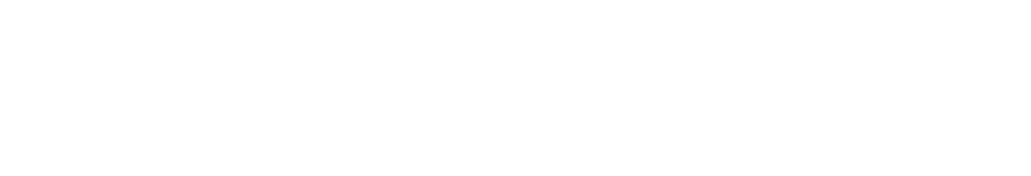
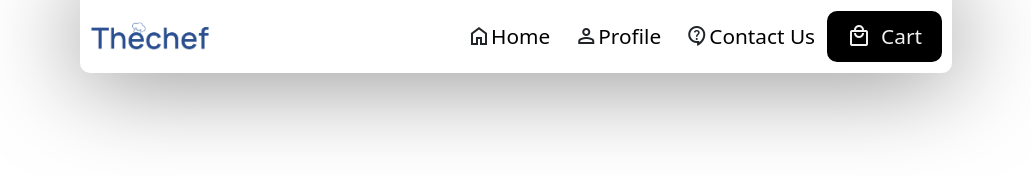
Before and after one commit to ImSonu2030/ESD-Lab, a plain HTML site: page FrontEnd Assignment/index.html in a window 1280 px wide. Shown: the top 176 px of the page, without its empty margins (124-1155 px from the left). Drawn offline with nearby package versions, Linux system fonts and the light colour scheme.

Commit message:
top-header Implemantation Done

```diff
--- a/FrontEnd Assignment/index.html
+++ b/FrontEnd Assignment/index.html
@@ -1,3 +1,57 @@
-<!DOCTYPE html>
+<!doctype html>
+<html lang="en">
+
+<head>
+    <meta charset="utf-8">
+    <meta name="viewport" content="width=device-width, initial-scale=1, shrink-to-fit=no">
+    <link href="https://cdn.jsdelivr.net/npm/bootstrap@5.3.3/dist/css/bootstrap.min.css"
+    rel="stylesheet" integrity="sha384-QWTKZyjpPEjISv5WaRU9OFeRpok6YctnYmDr5pNlyT2bRjXh0JMhjY6hW+ALEwIH"
+    crossorigin="anonymous">
+    <link href="https://fonts.googleapis.com/css2?family=Material+Symbols+Outlined" rel="stylesheet" />
+
+    <link href="style.css" rel="stylesheet">
+    <title>TheChef</title>
+</head>
+
+<body>
+  <div class="container">
+    <div class="top-header">
+      <div class="brandName">
+        <a href="index.html"><img src="/images/brandlogo.png" alt="TheChef"></a>
+      </div>
+      <nav id="navbar">
+        <ul class="navbar-list" type="none">
+          <li class="link-item">
+            <span class="material-symbols-outlined">home</span>
+            <a href="#">Home</a>
+          </li>
+          <li class="link-item">
+            <span class="material-symbols-outlined">person</span>
+            <a href="#">Profile</a>
+          </li>
+          <li class="link-item">
+            <span class="material-symbols-outlined">contact_support</span>
+            <a href="#">Contact Us</a>
+          </li>
+          <li class="link-item cart">
+            <span class="material-symbols-outlined">local_mall</span>
+            <a href="">Cart</a>
+          </li>
+        </ul>
+      </nav>
+    </div>
+  </div>
+  <div class="container" style="height: 2000px;"></div>
+
+</body>
 
 </html>
+<!--
+https://www.w3schools.com/bootstrap/bootstrap_ref_comp_navs.asp
+
+https://youtu.be/-qfEOE4vtxE?si=M5yhpPn6giuYf_xd
+
+https://www.youtube.com/watch?v=0pUFsItoDLo
+
+http://github.com/Imsonu2030
+-->
--- /dev/null
+++ b/FrontEnd Assignment/style.css
@@ -0,0 +1,66 @@
+* {
+    font-family: system-ui, -apple-system, BlinkMacSystemFont, 'Segoe UI', Roboto, Oxygen, Ubuntu, Cantarell, 'Open Sans', 'Helvetica Neue', sans-serif;
+    padding: 0;
+    margin: 0;
+    box-sizing: border-box;
+}
+a {text-decoration: none;color: black;}
+ul {
+    list-style-type: none;
+    padding: 0;
+    margin: 0;
+}
+body {
+    padding: 0px 15%;
+    font-size: 1.3em;
+    background-color: #ffffff
+}
+.brandName img{
+    width: 120px;
+}
+.navbar-list {
+    display: flex;
+    float: right;
+}
+.navbar-list li{
+    display: flex;
+    align-items: center;
+}
+.link-item:not(.cart) {
+    padding: 10px 12px;
+}
+.cart {
+    background-color: #000;
+    color: #f1f1f1;
+    border-radius: 10px;
+    padding: 8px 20px;
+}
+.cart a {
+    padding-left: 10px;
+    color: #f1f1f1  ;
+}
+.link-item:not(.cart) a{
+    position: relative;
+}
+.link-item:not(.cart) a::before {
+    content: "";
+    position: absolute;
+    bottom: 0;
+    width: 0;
+    height: 2px;
+    background-color: #000;
+    transition: 0.3s;
+}
+.link-item:not(.cart):hover a::before{
+    width: 100%;
+}
+.top-header {
+    position: sticky;
+    top: 0;
+    display: grid;
+    grid-template-columns: auto auto;
+    align-items: center;
+    box-shadow: 0px 0px 100px #757575;
+    border-radius: 0 0 10px 10px;
+    padding: 10px;
+}
```
Also changed, not shown: FrontEnd Assignment/images/Biryani.jpg (added), FrontEnd Assignment/images/Pizza.png (added), FrontEnd Assignment/images/brandlogo.png (added), FrontEnd Assignment/images/burger.jpg (added), FrontEnd Assignment/images/cake.png (added), FrontEnd Assignment/images/chiminh.jpg (added), FrontEnd Assignment/images/chinese.png (added), FrontEnd Assignment/images/dosa.png (added), FrontEnd Assignment/images/momo.png (added), FrontEnd Assignment/images/pancake.jpg (added), FrontEnd Assignment/images/parotta.png (added), FrontEnd Assignment/images/pasta.png (added), FrontEnd Assignment/images/pastry.png (added), FrontEnd Assignment/images/pavBhaji.png (added), 3 more files.
